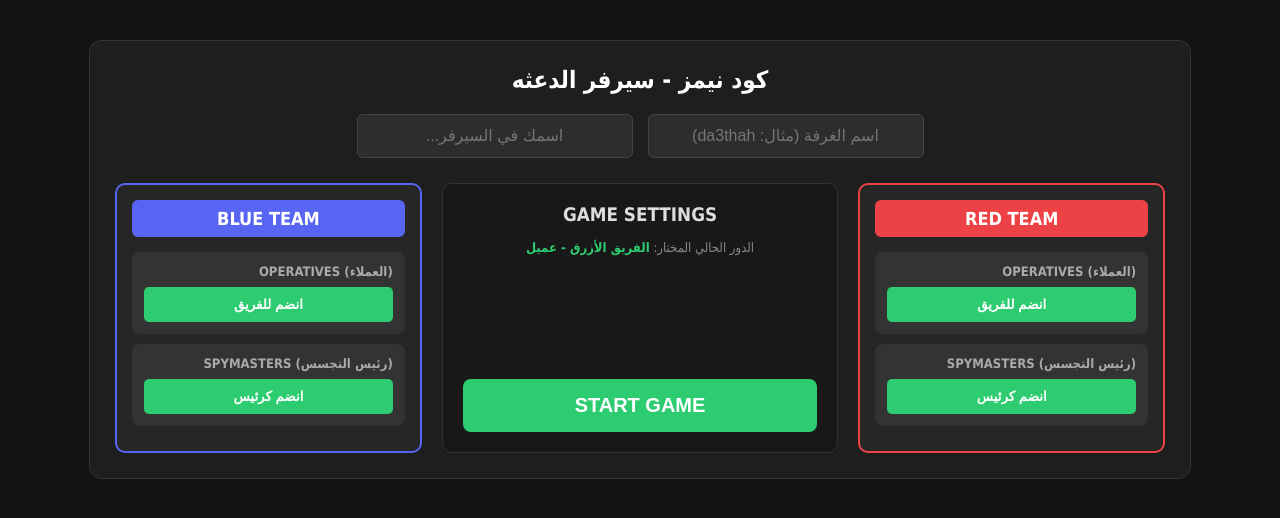
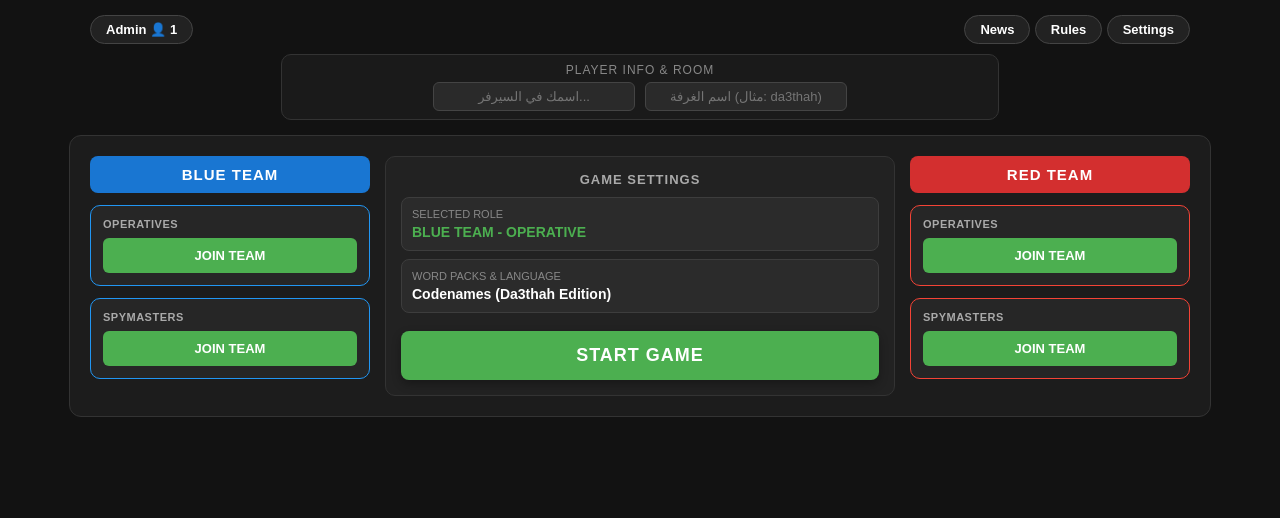
Before and after one commit to frhanbinnasser2000-star/aldahtha-codenames, a website: page public/index.html in a window 1280 px wide. Drawn offline with nearby package versions, Linux system fonts and the light colour scheme; no server answers.

Commit message:
Update index.html

```diff
--- a/public/index.html
+++ b/public/index.html
@@ -1,115 +1,144 @@
 <!DOCTYPE html>
-<html lang="ar">
+<html lang="en">
 <head>
     <meta charset="UTF-8">
-    <title>كود نيمز - سيرفر الدعثه</title>
+    <title>Codenames Online - سيرفر الدعثه</title>
     <script src="/socket.io/socket.io.js"></script>
     <style>
-        body { font-family: Tahoma, sans-serif; background: #121212; color: #fff; text-align: center; margin: 0; padding: 20px; direction: rtl; }
+        body { font-family: Arial, sans-serif; background: #121212; color: #fff; text-align: center; margin: 0; padding: 15px; user-select: none; }
 
-        #setup { max-width: 1050px; margin: 20px auto; background: #1e1e1e; padding: 25px; border-radius: 12px; border: 1px solid #333; }
+        /* الهيدر العلوي */
+        .top-bar { display: flex; justify-content: space-between; align-items: center; max-width: 1100px; margin: 0 auto 10px auto; padding: 0 10px; }
+        .btn-top { background: #222; color: #fff; border: 1px solid #444; padding: 6px 15px; border-radius: 20px; font-size: 13px; cursor: pointer; font-weight: bold; }
 
-        /* جعل خانات الإدخال متناسقة وواضحة */
-        .top-inputs { display: flex; gap: 15px; justify-content: center; margin-bottom: 25px; direction: rtl; }
-        input { padding: 12px; border-radius: 6px; border: 1px solid #444; background: #2d2d2d; color: #fff; font-size: 16px; width: 250px; text-align: center; outline: none; }
+        /* قسم المتفرجون / اسم اللاعب */
+        .spectators-section { max-width: 700px; margin: 0 auto 15px auto; background: #1a1a1a; border-radius: 10px; padding: 8px; border: 1px solid #333; }
+        .spectators-title { font-size: 12px; color: #888; text-transform: uppercase; margin-bottom: 5px; letter-spacing: 1px; }
+        .player-inputs { display: flex; justify-content: center; gap: 10px; }
+        .player-inputs input { background: #2a2a2a; border: 1px solid #444; color: #fff; padding: 6px 12px; border-radius: 6px; font-size: 13px; text-align: center; outline: none; }
 
-        /* تثبيت اتجاه الحاويات لضمان الأزرق يسار والأحمر يمين مثل الموقع الأصلي */
-        .lobby-container { display: flex; justify-content: space-between; gap: 20px; direction: ltr; }
+        /* الحاوية الرئيسية للوبي */
+        .lobby-box { max-width: 1100px; margin: 0 auto; background: #1c1c1c; border-radius: 12px; padding: 20px; border: 1px solid #333; display: flex; justify-content: space-between; gap: 15px; }
 
-        .team-column { flex: 1; background: #262626; border-radius: 10px; padding: 15px; border: 2px solid #444; text-align: right; }
-        .blue-team { border-color: #5865F2; }
-        .red-team { border-color: #ed4245; }
+        /* أعمدة الفرق */
+        .team-side { width: 280px; display: flex; flex-direction: column; gap: 12px; }
+        .team-header { background: #333; color: #fff; padding: 10px; border-radius: 8px; font-weight: bold; font-size: 15px; letter-spacing: 1px; }
 
-        .team-title { font-size: 18px; font-weight: bold; margin-bottom: 15px; padding: 8px; border-radius: 6px; color: #fff; text-align: center; }
-        .blue-team .team-title { background: #5865F2; }
-        .red-team .team-title { background: #ed4245; }
+        .role-card { background: #262626; border-radius: 10px; padding: 12px; border: 1px solid #383838; text-align: left; }
+        .role-name { font-size: 11px; color: #aaa; font-weight: bold; margin-bottom: 8px; letter-spacing: 0.5px; }
 
-        .role-box { background: #333; padding: 12px; margin: 10px 0; border-radius: 8px; text-align: right; }
-        .role-title { font-size: 13px; color: #aaa; margin-bottom: 8px; font-weight: bold; }
+        .blue-border { border-color: #2196F3; }
+        .blue-header { background: #1976D2; }
+
+        .red-border { border-color: #F44336; }
+        .red-header { background: #D32F2F; }
+
+        .btn-join { background: #4CAF50; color: white; border: none; width: 100%; padding: 10px; border-radius: 6px; font-weight: bold; cursor: pointer; font-size: 13px; transition: 0.2s; }
+        .btn-join:hover { background: #43A047; }
 
         /* القسم الأوسط */
-        .middle-column { flex: 1.3; display: flex; flex-direction: column; justify-content: space-between; background: #181818; padding: 20px; border-radius: 10px; border: 1px solid #333; text-align: center; }
+        .center-settings { flex: 1; background: #222; border-radius: 10px; padding: 15px; border: 1px solid #333; display: flex; flex-direction: column; justify-content: space-between; gap: 10px; }
+        .settings-title { font-size: 13px; color: #aaa; font-weight: bold; letter-spacing: 1px; margin-bottom: 10px; }
 
-        .btn-join { background: #2ecc71; color: white; cursor: pointer; font-weight: bold; width: 100%; padding: 10px; border-radius: 5px; border: none; transition: 0.2s; }
-        .btn-join:hover { background: #27ae60; }
+        .setting-card { background: #2b2b2b; border: 1px solid #3d3d3d; border-radius: 8px; padding: 10px; margin-bottom: 8px; text-align: left; }
+        .setting-label { font-size: 11px; color: #888; margin-bottom: 4px; text-transform: uppercase; }
+        .setting-value { font-size: 14px; font-weight: bold; color: #fff; }
 
-        .btn-start { background: #2ecc71; color: white; font-size: 20px; font-weight: bold; cursor: pointer; padding: 15px; width: 100%; border-radius: 8px; border: none; margin-top: 15px; transition: 0.2s; }
-        .btn-start:hover { background: #27ae60; }
+        /* زر البدء الكبير بالأسفل */
+        .btn-start { background: #4CAF50; color: white; border: none; width: 100%; padding: 14px; border-radius: 8px; font-size: 18px; font-weight: bold; cursor: pointer; letter-spacing: 1px; box-shadow: 0 4px 10px rgba(0,0,0,0.3); transition: 0.2s; }
+        .btn-start:hover { background: #43A047; }
 
         /* لوحة اللعبة الداخلية */
-        #game-board { display: none; margin-top: 20px; direction: rtl; }
-        .grid { display: grid; grid-template-columns: repeat(5, 1fr); gap: 10px; max-width: 800px; margin: 0 auto; }
-        .card { background: #2f3136; padding: 25px 10px; border-radius: 8px; cursor: pointer; font-weight: bold; font-size: 18px; user-select: none; transition: 0.2s; }
+        #game-board { display: none; max-width: 900px; margin: 20px auto; }
+        .grid { display: grid; grid-template-columns: repeat(5, 1fr); gap: 10px; }
+        .card { background: #2f3136; padding: 25px 10px; border-radius: 8px; cursor: pointer; font-weight: bold; font-size: 16px; user-select: none; transition: 0.2s; color: #fff; }
         .card:hover { background: #40444b; }
 
-        .card.red-revealed { background: #ed4245 !important; }
-        .card.blue-revealed { background: #5865F2 !important; }
-        .card.black-revealed { background: #000 !important; color: #ff0000; }
-        .card.neutral-revealed { background: #4f545c !important; }
+        .card.red-revealed { background: #D32F2F !important; }
+        .card.blue-revealed { background: #1976D2 !important; }
+        .card.black-revealed { background: #000 !important; color: #ff4444; border: 2px solid #ff0000; }
+        .card.neutral-revealed { background: #555 !important; color: #aaa; }
 
-        .spymaster-red { border: 3px solid #ed4245; }
-        .spymaster-blue { border: 3px solid #5865F2; }
+        .spymaster-red { border: 3px solid #D32F2F; }
+        .spymaster-blue { border: 3px solid #1976D2; }
         .spymaster-black { border: 3px solid #000; }
-        .spymaster-neutral { border: 3px solid #4f545c; }
+        .spymaster-neutral { border: 3px solid #555; }
     </style>
 </head>
 <body>
 
+    <!-- الهيدر العلوي المطابق للأصلي -->
+    <div class="top-bar">
+        <button class="btn-top">Admin 👤 1</button>
+        <div></div>
+        <div>
+            <button class="btn-top">News</button>
+            <button class="btn-top">Rules</button>
+            <button class="btn-top">Settings</button>
+        </div>
+    </div>
+
+    <!-- لوحة اللوبي الرئيسية -->
     <div id="setup">
-        <h2 style="margin-top: 0; color: #fff;">كود نيمز - سيرفر الدعثه</h2>
-
-        <!-- خانات الإدخال في الأعلى -->
-        <div class="top-inputs">
-            <input type="text" id="room" placeholder="اسم الغرفة (مثال: da3thah)" required>
-            <input type="text" id="username" placeholder="اسمك في السيرفر..." required>
+        <div class="spectators-section">
+            <div class="spectators-title">Player Info & Room</div>
+            <div class="player-inputs">
+                <input type="text" id="username" placeholder="اسمك في السيرفر..." required>
+                <input type="text" id="room" placeholder="اسم الغرفة (مثال: da3thah)" required>
+            </div>
         </div>
 
-        <div class="lobby-container">
-            <!-- الفريق الأزرق (يسار الموقع تماماً كالأصلي) -->
-            <div class="team-column blue-team">
-                <div class="team-title">BLUE TEAM</div>
-                <div class="role-box">
-                    <div class="role-title">OPERATIVES (العملاء)</div>
-                    <button class="btn-join" onclick="setTeamAndRole('blue', 'operative')">انضم للفريق</button>
+        <div class="lobby-box">
+            <!-- الفريق الأزرق (يسار) -->
+            <div class="team-side">
+                <div class="team-header blue-header">BLUE TEAM</div>
+                <div class="role-card blue-border">
+                    <div class="role-name">OPERATIVES</div>
+                    <button class="btn-join" onclick="setTeamAndRole('blue', 'operative')">JOIN TEAM</button>
                 </div>
-                <div class="role-box">
-                    <div class="role-title">SPYMASTERS (رئيس التجسس)</div>
-                    <button class="btn-join" onclick="setTeamAndRole('blue', 'spymaster')">انضم كرئيس</button>
+                <div class="role-card blue-border">
+                    <div class="role-name">SPYMASTERS</div>
+                    <button class="btn-join" onclick="setTeamAndRole('blue', 'spymaster')">JOIN TEAM</button>
                 </div>
             </div>
 
-            <!-- المنتصف (الإعدادات وزر البدء) -->
-            <div class="middle-column">
+            <!-- المنتصف (الإعدادات) -->
+            <div class="center-settings">
                 <div>
-                    <h3 style="margin:0 0 10px 0; color:#ddd;">GAME SETTINGS</h3>
-                    <p style="font-size: 13px; color: #888; line-height: 1.5;">
-                        الدور الحالي المختار: <span id="current-selection" style="color: #2ecc71; font-weight: bold;">الفريق الأزرق - عميل</span>
-                    </p>
+                    <div class="settings-title">GAME SETTINGS</div>
+                    <div class="setting-card">
+                        <div class="setting-label">Selected Role</div>
+                        <div class="setting-value" id="current-selection" style="color: #4CAF50;">BLUE TEAM - OPERATIVE</div>
+                    </div>
+                    <div class="setting-card">
+                        <div class="setting-label">Word Packs & Language</div>
+                        <div class="setting-value">Codenames (Da3thah Edition)</div>
+                    </div>
                 </div>
                 <div>
                     <button class="btn-start" onclick="startGame()">START GAME</button>
                 </div>
             </div>
 
-            <!-- الفريق الأحمر (يمين الموقع تماماً كالأصلي) -->
-            <div class="team-column red-team">
-                <div class="team-title">RED TEAM</div>
-                <div class="role-box">
-                    <div class="role-title">OPERATIVES (العملاء)</div>
-                    <button class="btn-join" onclick="setTeamAndRole('red', 'operative')">انضم للفريق</button>
+            <!-- الفريق الأحمر (يمين) -->
+            <div class="team-side">
+                <div class="team-header red-header">RED TEAM</div>
+                <div class="role-card red-border">
+                    <div class="role-name">OPERATIVES</div>
+                    <button class="btn-join" onclick="setTeamAndRole('red', 'operative')">JOIN TEAM</button>
                 </div>
-                <div class="role-box">
-                    <div class="role-title">SPYMASTERS (رئيس التجسس)</div>
-                    <button class="btn-join" onclick="setTeamAndRole('red', 'spymaster')">انضم كرئيس</button>
+                <div class="role-card red-border">
+                    <div class="role-name">SPYMASTERS</div>
+                    <button class="btn-join" onclick="setTeamAndRole('red', 'spymaster')">JOIN TEAM</button>
                 </div>
             </div>
         </div>
     </div>
 
-    <!-- لوحة اللعبة -->
+    <!-- لوحة اللعبة الفعلية -->
     <div id="game-board">
-        <h3 id="status-text"></h3>
-        <button onclick="resetGame()" style="margin-bottom: 15px; background: #ed4245; color:#fff; cursor:pointer; padding:10px 20px; border-radius:5px; border:none;">إعادة تشغيل الجيم</button>
+        <h3 id="status-text" style="margin-bottom: 15px;"></h3>
+        <button onclick="resetGame()" style="margin-bottom: 15px; background: #D32F2F; color:#fff; cursor:pointer; padding:8px 15px; border-radius:5px; border:none; font-weight:bold;">RESET GAME</button>
         <div class="grid" id="grid"></div>
     </div>
 
@@ -122,8 +151,8 @@
             selectedTeam = team;
             selectedRole = role;
 
-            const teamName = team === 'blue' ? 'الفريق الأزرق' : 'الفريق الأحمر';
-            const roleName = role === 'operative' ? 'عميل' : 'رئيس التجسس';
+            const teamName = team === 'blue' ? 'BLUE TEAM' : 'RED TEAM';
+            const roleName = role === 'operative' ? 'OPERATIVE' : 'SPYMASTER';
             document.getElementById('current-selection').innerText = `${teamName} - ${roleName}`;
         }
 
@@ -146,10 +175,10 @@
             const grid = document.getElementById('grid');
             grid.innerHTML = '';
 
-            document.getElementById('status-text').innerHTML = `دور الفريق: <span style="color:${game.turn === 'red' ? '#ed4245' : '#5865F2'}">${game.turn === 'red' ? 'الأحمر' : 'الأزرق'}</span> | النقاط المتبقية - أحمر: ${game.scores.red} | أزرق: ${game.scores.blue}`;
+            document.getElementById('status-textinnerHTML = `Turn: <span style="color:${game.turn === 'red' ? '#F44336' : '#2196F3'}">${game.turn.toUpperCase()}</span> | Red Left: ${game.scores.red} | Blue Left: ${game.scores.blue}`;
 
             if (game.gameOver) {
-                alert('انتهت اللعبة! الفائز هو: ' + game.winner);
+                alert('Game Over! Winner: ' + game.winner);
             }
 
             game.board.forEach((item, index) => {
```
